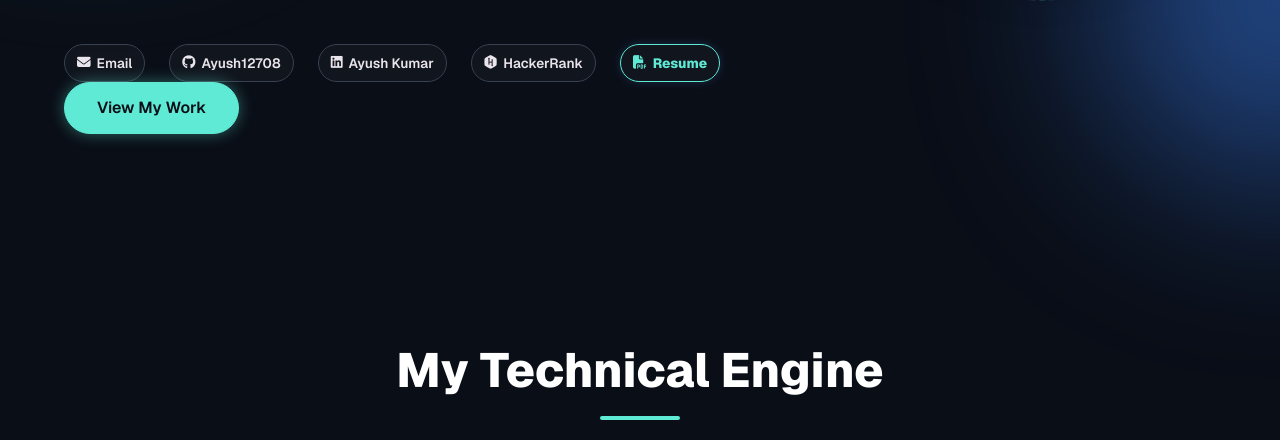
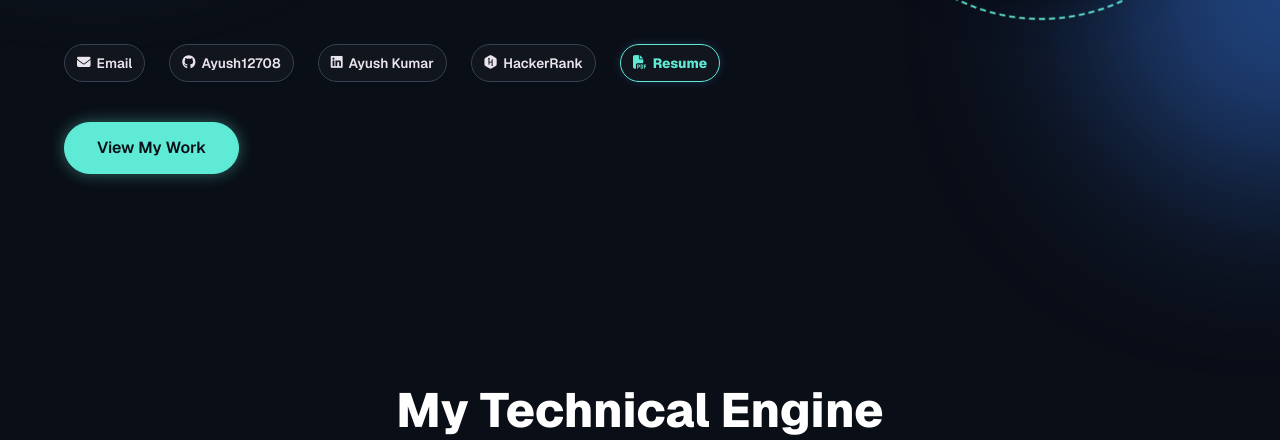
Before and after one commit to Ayush12708/My_Portfolio, a Django app: page / in a window 1280 px wide; the page is wider, and only the part inside the window is pictured. Shown: the part 598-1038 px from the top of that part. Run offline with Django 5.2, Linux system fonts and the light colour scheme; data comes from the database, SQL or seed files in the repository.

Commit message:
Increase top margin of the View My Work button

```diff
--- a/portfolio/templates/portfolio/index.html
+++ b/portfolio/templates/portfolio/index.html
@@ -57,7 +57,7 @@
                     </a>
                 </div>
 
-                <a href="#projects" class="btn btn-primary">View My Work</a>
+                <a href="#projects" class="btn btn-primary" style="margin-top: 2.5rem;">View My Work</a>
             </div>
             <div class="hero-image-container">
                 <a href="https://github.com/Ayush12708" target="_blank" title="Visit my GitHub Profile">
```
